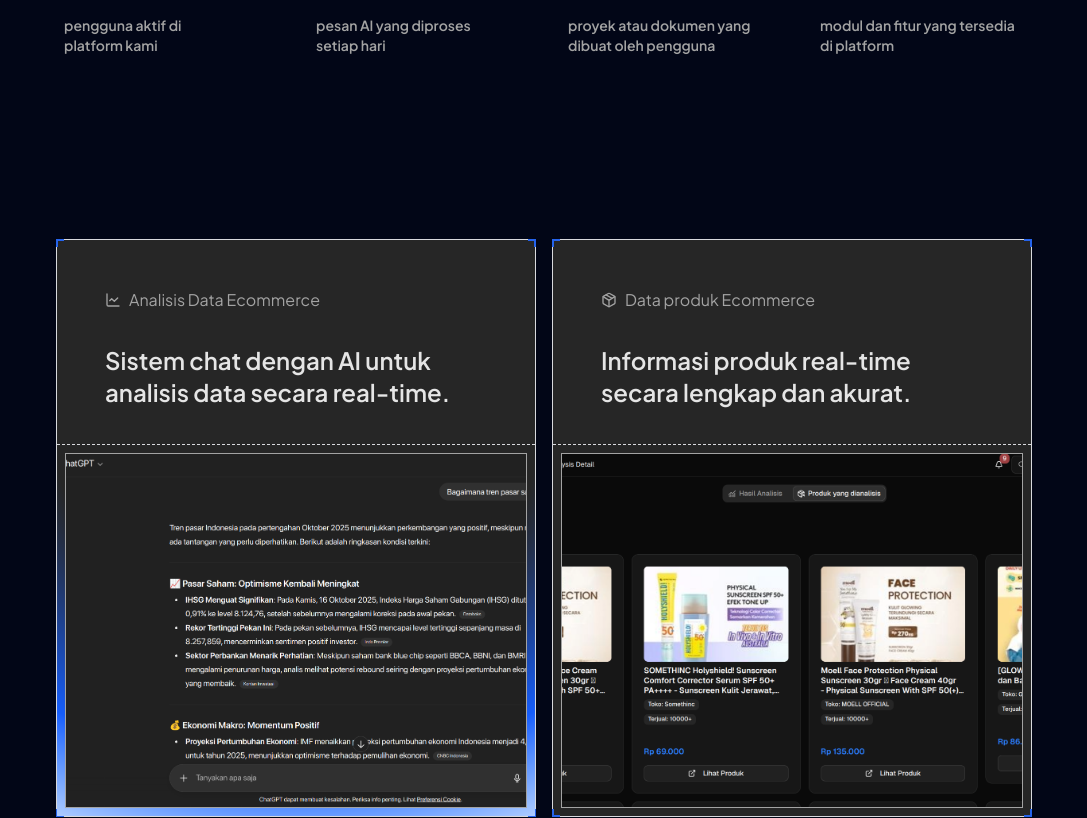
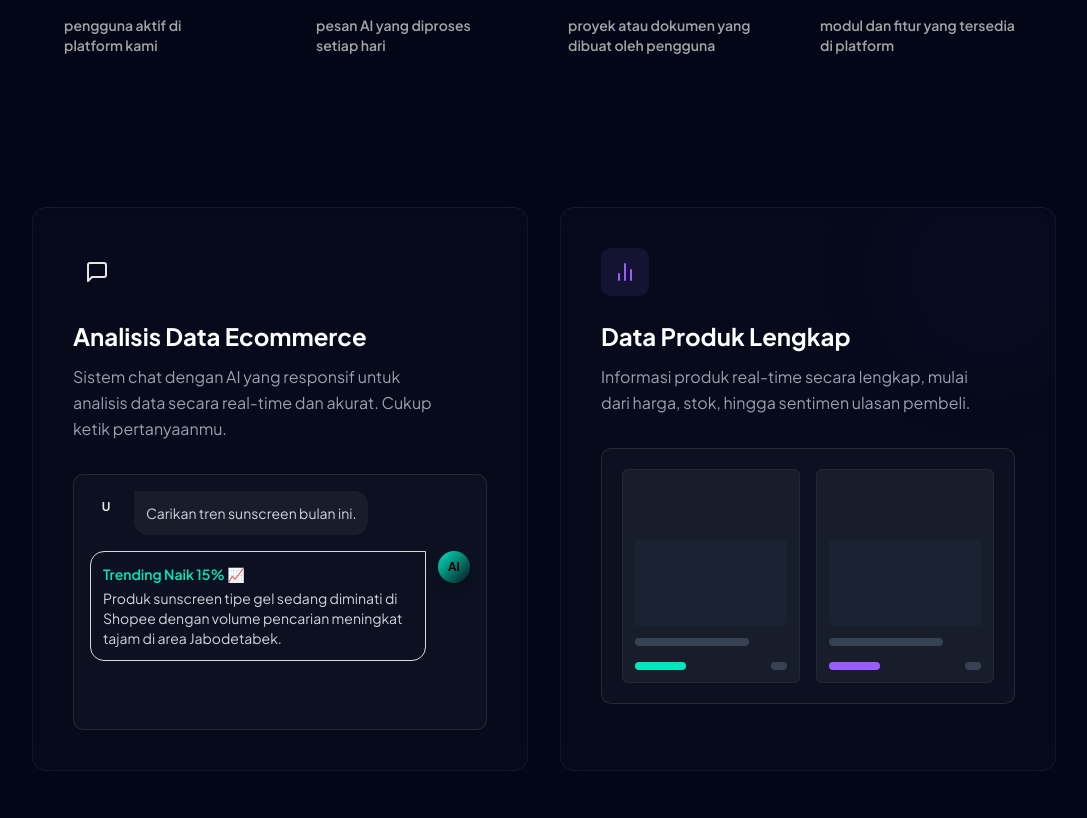
Before and after one commit to alfariiizi/omnytrend-landing, a Next.js app: page / in a window 1280 px wide. Shown: the part 1355-2173 px from the top of the page, without its empty margins (96-1183 px from the left). Built offline with nearby package versions, Linux system fonts and the light colour scheme.

Commit message:
feat: add new custom-features

```diff
--- a/app/globals.css
+++ b/app/globals.css
@@ -297,3 +297,9 @@
 ::-webkit-scrollbar-thumb:hover {
   background: #2563eb;
 }
+
+.glass-card {
+  background: rgba(255, 255, 255, 0.02);
+  backdrop-filter: blur(12px);
+  border: 1px solid rgba(255, 255, 255, 0.05);
+}
--- a/app/page.tsx
+++ b/app/page.tsx
@@ -5,9 +5,8 @@ import Hero from "../components/sections/hero/default";
 import Items from "../components/sections/items/default";
 import Pricing from "../components/sections/pricing/default";
 import Stats from "../components/sections/stats/default";
-import Features from "@/components/sections/feature/default";
 import FAQsSection from "@/components/sections/faq/faqs-4";
-import Navbar from "@/components/sections/navbar/default";
+import FeaturesCustom from "@/components/custom/features";
 
 export default function Home() {
   return (
@@ -22,7 +21,7 @@ export default function Home() {
 
       <Hero />
       <Stats />
-      <Features />
+      <FeaturesCustom />
       <Items />
       <Pricing />
       <Testimonials />
--- /dev/null
+++ b/components/custom/features.tsx
@@ -0,0 +1,94 @@
+import React from "react";
+import { MessageSquare, BarChart2 } from "lucide-react";
+
+const FeaturesCustom: React.FC = () => {
+  return (
+    <section className="relative px-6 py-24">
+      <div className="mx-auto grid max-w-5xl gap-8 md:grid-cols-2">
+        {/* Feature 1 */}
+        <div className="glass-card group relative overflow-hidden rounded-2xl p-10 transition-all hover:-translate-y-2">
+          <div className="bg-brand-blue pointer-events-none absolute top-0 right-0 h-32 w-32 rounded-full opacity-10 blur-[80px]"></div>
+
+          <div className="bg-brand-blue/10 text-brand-blue mb-6 inline-flex items-center justify-center rounded-xl p-3">
+            <MessageSquare size={24} />
+          </div>
+
+          <h3 className="mb-3 text-2xl font-bold text-white">
+            Analisis Data Ecommerce
+          </h3>
+          <p className="mb-8 max-w-sm leading-relaxed text-gray-400">
+            Sistem chat dengan AI yang responsif untuk analisis data secara
+            real-time dan akurat. Cukup ketik pertanyaanmu.
+          </p>
+
+          {/* Mockup Chat */}
+          <div className="group-hover:border-brand-blue/30 relative h-64 overflow-hidden rounded-xl border border-white/10 bg-[#0B1120] p-4 transition-colors">
+            <div className="space-y-4">
+              <div className="animate-slide-in-left flex items-start gap-3">
+                <div className="bg-brand-blue/20 text-brand-blue flex h-8 w-8 shrink-0 items-center justify-center rounded-full text-xs font-bold">
+                  U
+                </div>
+                <div className="rounded-2xl rounded-tl-none bg-white/5 p-3 text-sm text-gray-300">
+                  Carikan tren sunscreen bulan ini.
+                </div>
+              </div>
+              <div
+                className="animate-slide-in-right flex flex-row-reverse items-start gap-3"
+                style={{ animationDelay: "0.5s" }}
+              >
+                <div className="from-brand-teal to-brand-blue flex h-8 w-8 shrink-0 items-center justify-center rounded-full bg-gradient-to-br text-xs font-bold text-black shadow-lg">
+                  AI
+                </div>
+                <div className="bg-brand-blue/10 border-brand-blue/20 rounded-2xl rounded-tr-none border p-3 text-sm text-gray-300">
+                  <span className="text-brand-teal mb-1 block font-semibold">
+                    Trending Naik 15% 📈
+                  </span>
+                  Produk sunscreen tipe gel sedang diminati di Shopee dengan
+                  volume pencarian meningkat tajam di area Jabodetabek.
+                </div>
+              </div>
+            </div>
+          </div>
+        </div>
+
+        {/* Feature 2 */}
+        <div className="glass-card group relative overflow-hidden rounded-2xl p-10 transition-all hover:-translate-y-2">
+          <div className="bg-brand-purple pointer-events-none absolute top-0 right-0 h-32 w-32 rounded-full opacity-10 blur-[80px]"></div>
+
+          <div className="bg-brand-purple/10 text-brand-purple mb-6 inline-flex items-center justify-center rounded-xl p-3">
+            <BarChart2 size={24} />
+          </div>
+
+          <h3 className="mb-3 text-2xl font-bold text-white">
+            Data Produk Lengkap
+          </h3>
+          <p className="mb-8 max-w-sm leading-relaxed text-gray-400">
+            Informasi produk real-time secara lengkap, mulai dari harga, stok,
+            hingga sentimen ulasan pembeli.
+          </p>
+
+          {/* Mockup Bars */}
+          <div className="group-hover:border-brand-purple/30 relative grid h-64 grid-cols-2 gap-4 overflow-hidden rounded-xl border border-white/10 bg-[#0B1120] p-5 transition-colors">
+            {[1, 2].map((i) => (
+              <div
+                key={i}
+                className="col-span-1 flex flex-col justify-end rounded-lg border border-white/5 bg-white/5 p-3 transition-colors group-hover:bg-white/[0.07]"
+              >
+                <div className="mb-3 aspect-video w-full rounded-md bg-gray-800/50"></div>
+                <div className="mb-2 h-2 w-3/4 rounded bg-gray-700"></div>
+                <div className="mt-2 flex items-center justify-between">
+                  <div
+                    className={`h-2 w-1/3 rounded ${i === 1 ? "bg-brand-teal" : "bg-brand-purple"}`}
+                  ></div>
+                  <div className="h-2 w-4 rounded-full bg-gray-700"></div>
+                </div>
+              </div>
+            ))}
+          </div>
+        </div>
+      </div>
+    </section>
+  );
+};
+
+export default FeaturesCustom;
```
